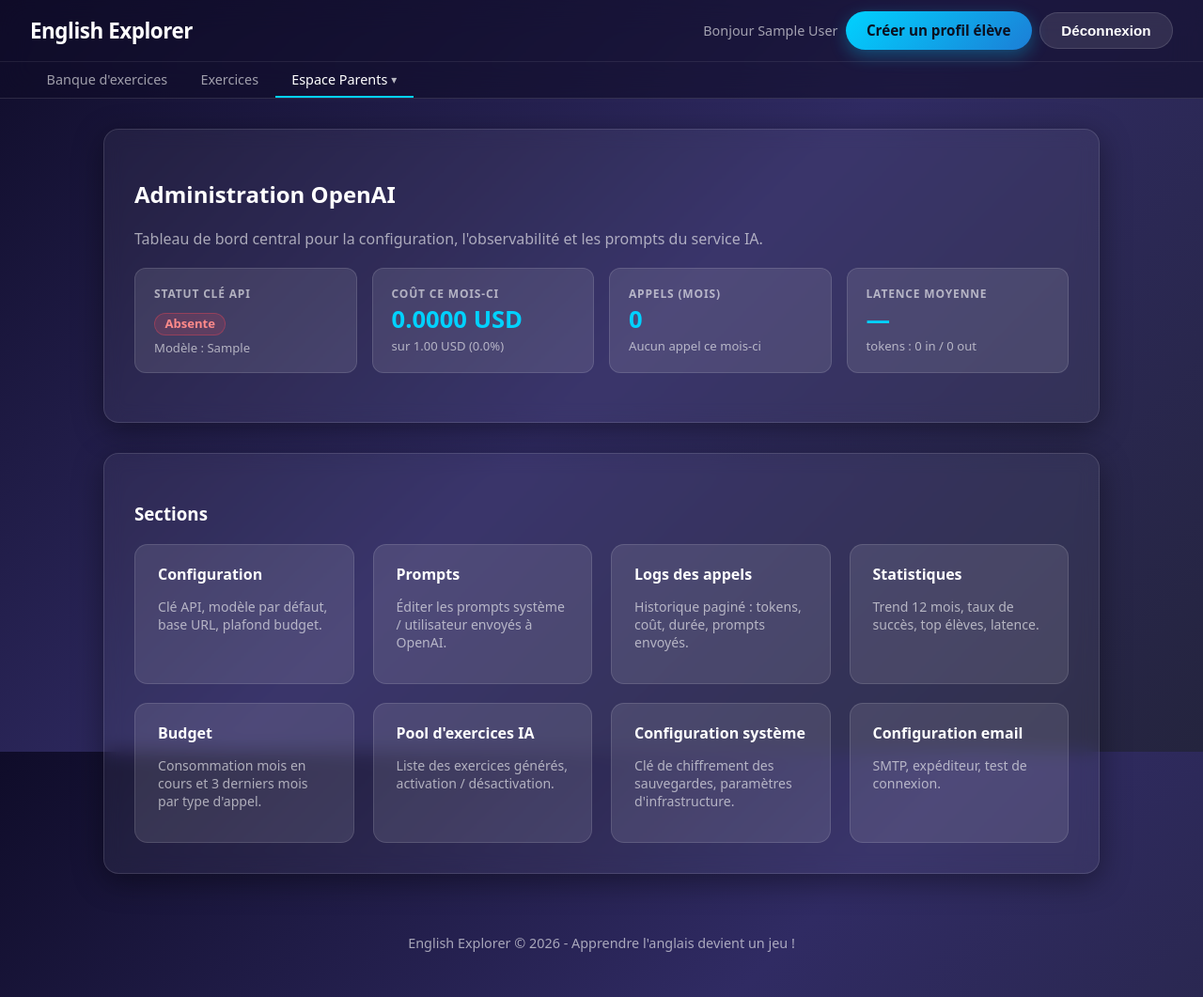
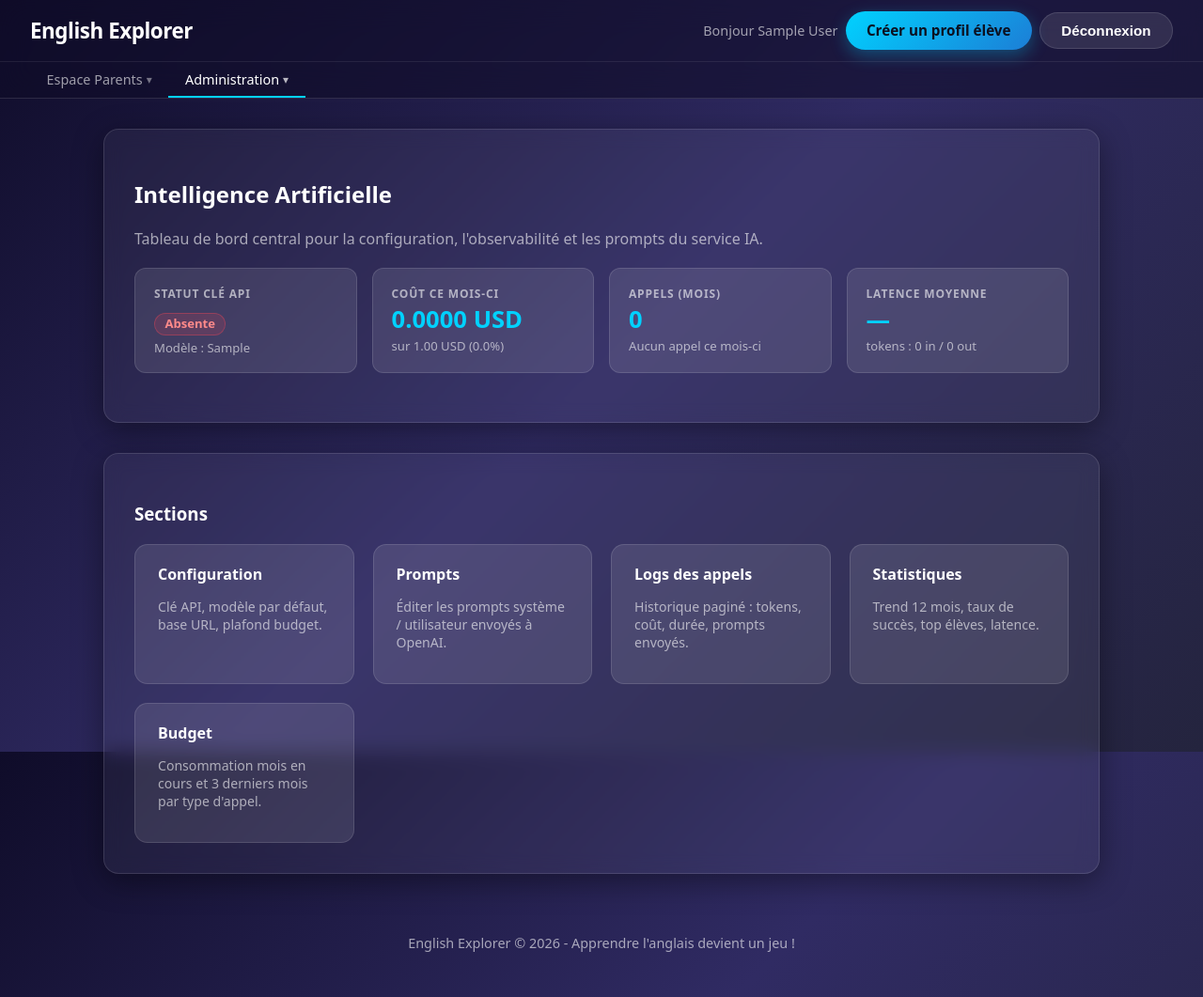
Before and after one commit to ttiot/English_exercice, a Flask app: page /admin/openai/ in a window 1280 px wide. Shown: the whole page at 94% size. Run offline with Flask 3, Linux system fonts and the light colour scheme; the visitor is signed in with stand-in values (Sample User, id 1); tables that the repository leaves empty hold one stand-in row (values such as "Sample post"); parts of the project's set-up code (start-up, migrations or seed data) failed here and were passed over; some libraries are stand-ins or nearby versions.

Commit message:
refactor(admin): reorganize admin/parent navigation into coherent sections
Split the navbar into two explicit dropdowns: "Espace Parents" (suivi
élèves, banque d'exercices, gestionnaire) and "Administration" (admin
only). Add /admin/config hub grouping system and email config. Rename
"Administration IA" hub to "Intelligence Artificielle" and remove the
3 off-topic tiles (AI pool, system config, email config) from it.

```diff
--- a/app/routes.py
+++ b/app/routes.py
@@ -3264,6 +3264,13 @@ def admin_email_config():
         config=config,
         test_result=test_result,
     )
+
+
+@bp.route("/admin/config")
+@_admin_required
+def admin_config_hub():
+    """Hub de configuration système et email."""
+    return render_template("admin/config_hub.html")
 
 
 # ─── Unified Exercise Manager ─────────────────────────────────────────────────
--- a/app/templates/admin/app_config.html
+++ b/app/templates/admin/app_config.html
@@ -9,8 +9,7 @@
         <p class="muted">Paramètres applicatifs globaux : sauvegardes, chiffrement et options d'infrastructure.</p>
       </div>
       <div class="card-actions">
-        <a class="btn btn-secondary" href="{{ url_for('main.admin_openai_hub') }}">← Hub admin</a>
-        <a class="btn btn-secondary" href="{{ url_for('main.parent_dashboard') }}">Espace parents</a>
+        <a class="btn btn-secondary" href="{{ url_for('main.admin_config_hub') }}">← Configuration</a>
       </div>
     </div>
   </div>
--- a/app/templates/admin/email_config.html
+++ b/app/templates/admin/email_config.html
@@ -108,7 +108,7 @@
     </form>
 
     <p class="muted" style="margin-top: 1.5rem;">
-      <a href="{{ url_for('main.index') }}">← Accueil</a>
+      <a href="{{ url_for('main.admin_config_hub') }}">← Configuration</a>
     </p>
   </div>
 {% endblock %}
--- a/app/templates/admin/openai_budget.html
+++ b/app/templates/admin/openai_budget.html
@@ -4,7 +4,7 @@
   <div class="card">
     <h2>Budget OpenAI</h2>
     <p class="muted">
-      <a href="{{ url_for('main.admin_openai_hub') }}">← Administration IA</a> ·
+      <a href="{{ url_for('main.admin_openai_hub') }}">← Intelligence Artificielle</a> ·
       <a href="{{ url_for('main.admin_openai_config') }}">Configuration</a> ·
       <a href="{{ url_for('main.admin_openai_logs') }}">Logs</a> ·
       <a href="{{ url_for('main.admin_openai_statistics') }}">Statistiques</a>
--- a/app/templates/admin/openai_config.html
+++ b/app/templates/admin/openai_config.html
@@ -86,7 +86,7 @@
     </form>
 
     <p class="muted" style="margin-top: 1.5rem;">
-      <a href="{{ url_for('main.admin_openai_hub') }}">← Administration IA</a> ·
+      <a href="{{ url_for('main.admin_openai_hub') }}">← Intelligence Artificielle</a> ·
       <a href="{{ url_for('main.admin_openai_logs') }}">Logs</a> ·
       <a href="{{ url_for('main.admin_openai_budget') }}">Budget</a> ·
       <a href="{{ url_for('main.admin_openai_statistics') }}">Statistiques</a>
--- a/app/templates/admin/openai_hub.html
+++ b/app/templates/admin/openai_hub.html
@@ -1,8 +1,8 @@
 {% extends 'base.html' %}
-{% block title %}Administration OpenAI{% endblock %}
+{% block title %}Intelligence Artificielle{% endblock %}
 {% block content %}
   <div class="card">
-    <h2>Administration OpenAI</h2>
+    <h2>Intelligence Artificielle</h2>
     <p class="muted">
       Tableau de bord central pour la configuration, l'observabilité et les
       prompts du service IA.
@@ -89,18 +89,6 @@
         <h4>Budget</h4>
         <p class="muted">Consommation mois en cours et 3 derniers mois par type d'appel.</p>
       </a>
-      <a class="hub-tile" href="{{ url_for('main.ai_exercise_pool') }}">
-        <h4>Pool d'exercices IA</h4>
-        <p class="muted">Liste des exercices générés, activation / désactivation.</p>
-      </a>
-      <a class="hub-tile" href="{{ url_for('main.admin_system_config') }}">
-        <h4>Configuration système</h4>
-        <p class="muted">Clé de chiffrement des sauvegardes, paramètres d'infrastructure.</p>
-      </a>
-      <a class="hub-tile" href="{{ url_for('main.admin_email_config') }}">
-        <h4>Configuration email</h4>
-        <p class="muted">SMTP, expéditeur, test de connexion.</p>
-      </a>
     </div>
   </div>
 {% endblock %}
--- a/app/templates/admin/openai_log_detail.html
+++ b/app/templates/admin/openai_log_detail.html
@@ -5,7 +5,7 @@
     <h2>Log IA #{{ log.id }}</h2>
     <p class="muted">
       <a href="{{ url_for('main.admin_openai_logs') }}">← Tous les logs</a> ·
-      <a href="{{ url_for('main.admin_openai_hub') }}">Administration IA</a>
+      <a href="{{ url_for('main.admin_openai_hub') }}">Intelligence Artificielle</a>
     </p>
 
     <dl class="meta-list">
--- a/app/templates/admin/openai_logs.html
+++ b/app/templates/admin/openai_logs.html
@@ -4,7 +4,7 @@
   <div class="card">
     <h2>Logs des appels IA</h2>
     <p class="muted">
-      <a href="{{ url_for('main.admin_openai_hub') }}">← Administration IA</a> ·
+      <a href="{{ url_for('main.admin_openai_hub') }}">← Intelligence Artificielle</a> ·
       <a href="{{ url_for('main.admin_openai_config') }}">Configuration</a> ·
       <a href="{{ url_for('main.admin_openai_budget') }}">Budget</a> ·
       <a href="{{ url_for('main.admin_openai_statistics') }}">Statistiques</a>
--- a/app/templates/admin/openai_prompts.html
+++ b/app/templates/admin/openai_prompts.html
@@ -4,7 +4,7 @@
   <div class="card">
     <h2>Prompts OpenAI</h2>
     <p class="muted">
-      <a href="{{ url_for('main.admin_openai_hub') }}">← Administration OpenAI</a>
+      <a href="{{ url_for('main.admin_openai_hub') }}">← Intelligence Artificielle</a>
     </p>
     <p>
       Ces prompts sont chargés à chaque appel. Toute modification est prise en
--- a/app/templates/admin/openai_statistics.html
+++ b/app/templates/admin/openai_statistics.html
@@ -7,7 +7,7 @@
   <div class="card">
     <h2>Statistiques OpenAI</h2>
     <p class="muted">
-      <a href="{{ url_for('main.admin_openai_hub') }}">← Administration OpenAI</a>
+      <a href="{{ url_for('main.admin_openai_hub') }}">← Intelligence Artificielle</a>
     </p>
 
     <h3>Mois courant</h3>
--- a/app/templates/base.html
+++ b/app/templates/base.html
@@ -36,21 +36,28 @@
       </div>
       {% if current_user and (current_user.is_parent() or current_user.is_admin()) %}
       <div class="navbar-tabs">
-        <a class="nav-tab{% if request.endpoint == 'main.exercise_bank' %} active{% endif %}"
-           href="{{ url_for('main.exercise_bank') }}">Banque d'exercices</a>
-        <a class="nav-tab{% if request.endpoint == 'main.list_all_exercises' %} active{% endif %}"
-           href="{{ url_for('main.list_all_exercises') }}">Exercices</a>
         <div class="nav-tab-dropdown">
-          <span class="nav-tab{% if request.endpoint in ('main.parent_dashboard', 'main.admin_openai_hub') %} active{% endif %}">
+          <span class="nav-tab{% if request.endpoint in ('main.parent_dashboard', 'main.exercise_bank', 'main.list_all_exercises') %} active{% endif %}">
             Espace Parents <span class="dropdown-arrow">▾</span>
           </span>
           <div class="nav-dropdown-menu">
-            <a class="nav-dropdown-item" href="{{ url_for('main.parent_dashboard') }}">Espace Parents</a>
-            {% if current_user.is_admin() %}
-              <a class="nav-dropdown-item" href="{{ url_for('main.admin_openai_hub') }}">Administration IA</a>
-            {% endif %}
+            <a class="nav-dropdown-item" href="{{ url_for('main.parent_dashboard') }}">Suivi des élèves</a>
+            <a class="nav-dropdown-item" href="{{ url_for('main.exercise_bank') }}">Banque d'exercices</a>
+            <a class="nav-dropdown-item" href="{{ url_for('main.list_all_exercises') }}">Gestionnaire d'exercices</a>
           </div>
         </div>
+        {% if current_user.is_admin() %}
+        <div class="nav-tab-dropdown">
+          <span class="nav-tab{% if request.endpoint in ('main.admin_openai_hub', 'main.admin_openai_config', 'main.admin_openai_logs', 'main.admin_openai_log_detail', 'main.admin_openai_statistics', 'main.admin_openai_budget', 'main.admin_openai_prompts', 'main.admin_openai_prompt_edit', 'main.admin_config_hub', 'main.admin_system_config', 'main.admin_email_config') %} active{% endif %}">
+            Administration <span class="dropdown-arrow">▾</span>
+          </span>
+          <div class="nav-dropdown-menu">
+            <a class="nav-dropdown-item" href="{{ url_for('main.admin_openai_hub') }}">Intelligence Artificielle</a>
+            <a class="nav-dropdown-item" href="{{ url_for('main.admin_config_hub') }}">Configuration</a>
+            <a class="nav-dropdown-item" href="{{ url_for('main.parent_dashboard') }}#comptes">Utilisateurs</a>
+          </div>
+        </div>
+        {% endif %}
       </div>
       {% endif %}
     </nav>
--- a/app/templates/parent_dashboard.html
+++ b/app/templates/parent_dashboard.html
@@ -164,7 +164,7 @@
 
   {# ── Gestion des comptes (admin seulement) ── #}
   {% if all_users %}
-    <div class="card">
+    <div class="card" id="comptes">
       <div class="card-header-actions">
         <div>
           <h3>Gestion des comptes</h3>
```
Also changed, not shown: app/templates/admin/config_hub.html (added, +24 -0 lines).
